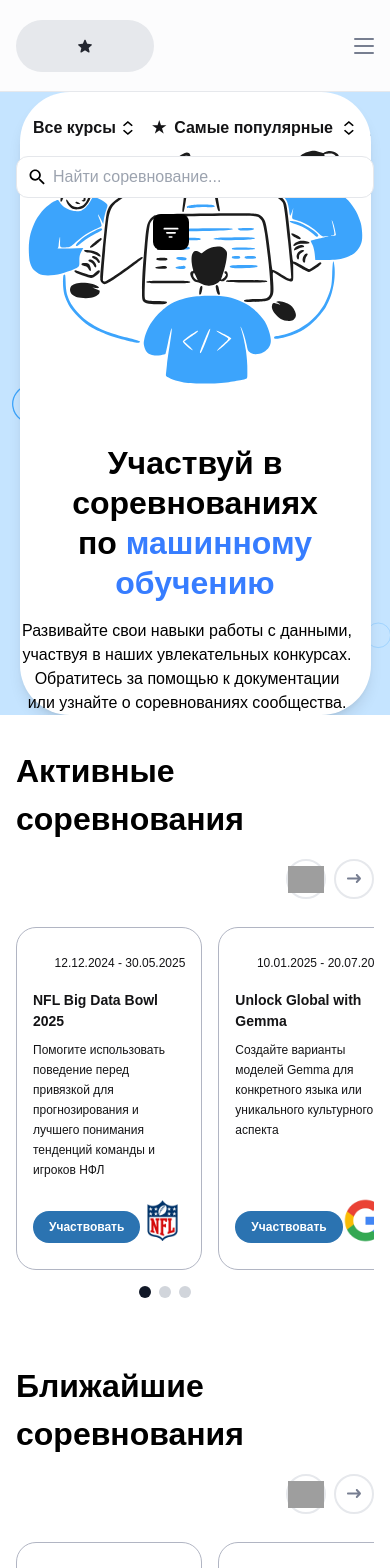
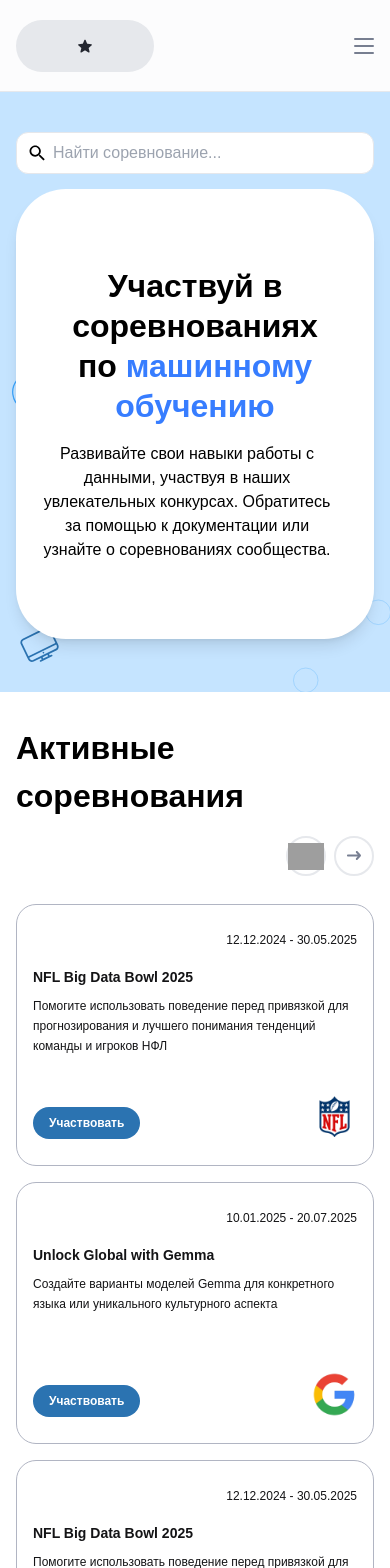
Before and after one commit to POLUPOKEER/RLArena, a React app: page /Competitions in a window 390 px wide. Shown: the top 1568 px of the page. Built offline with nearby package versions, Linux system fonts and the light colour scheme; grey boxes are pictures that could not be loaded; the HTML template or start-up script is replaced by a standard one.

Commit message:
competitons page adaptive

```diff
--- a/src/App.jsx
+++ b/src/App.jsx
@@ -6,12 +6,7 @@
 import Header from "./components/Header";
 import Hero from "./components/Hero";
 import News from "./components/News";
-import CompetitionHero from "./components/CompetitionHero";
-import CompetitionTabs from "./components/competitionTabs";
-import СompetitionTabsNow from "./components/СompetitionTabsNow.jsx";
-import CompetitionList from "./components/CompetitionList.jsx";
-import ComHero from "./components/ComHero.jsx";
-import TabMenu from "./components/TabMenu.jsx";
+
 import Course from "./components/Course.jsx";
 import "./index.css";
 import TabMenuCourse from "./components/TabMenuCourse.jsx";
@@ -20,6 +15,7 @@
 import FAQpage from "./pages/FAQpage.jsx";
 import LearningPage from "./pages/LearningPage.jsx";
 import CompetitionPage from "./pages/CompetitionPage.jsx";
+import CompetitonsPage from "./pages/CompetitonsPage.jsx";
 
 const App = () => {
   return (
@@ -47,18 +43,7 @@
             </>
           }
         />
-        <Route
-          path="/Competitions"
-          element={
-            <>
-              <CompetitionHero />
-              <CompetitionTabs />
-              <СompetitionTabsNow />
-              <CompetitionList />
-              <Footer />
-            </>
-          }
-        />
+        <Route path="/Competitions" element={<CompetitonsPage />} />
         <Route path="/learning" element={<LearningPage />} />
         <Route
           path="/forum"
--- a/src/components/CompetitionCard.jsx
+++ b/src/components/CompetitionCard.jsx
@@ -17,7 +17,7 @@
   };
 
   return (
-    <div className="w-full md:w-[352px] min-h-[262px] border border-[#b1b5c3] rounded-[20px] px-4 md:px-[21px] py-[26px] flex flex-col justify-between gap-[18px]">
+    <div className="w-full min-h-[262px] border border-[#b1b5c3] rounded-[20px] px-4 md:px-[21px] py-[26px] flex flex-col justify-between gap-[18px]">
       <span className="text-[#141416] text-[12px] self-end">
         {start_date} - {end_date}
       </span>
--- a/src/components/CompetitionHero.jsx
+++ b/src/components/CompetitionHero.jsx
@@ -1,11 +1,11 @@
-import { useState } from 'react';
+import { useState } from "react";
 
 const CompetitionsHero = () => {
   const [isDropdownVisible, setIsDropdownVisible] = useState(false);
   const competitions = [
-    'NFL Big Data Bowl 2025',
-    'Unlock Global with Gemma',
-    'Time Market Data Forecasting',
+    "NFL Big Data Bowl 2025",
+    "Unlock Global with Gemma",
+    "Time Market Data Forecasting",
   ];
 
   const toggleDropdown = () => setIsDropdownVisible((prevState) => !prevState);
@@ -13,9 +13,9 @@
   return (
     <div className="relative w-full min-h-[600px] md:h-[726px] bg-primary overflow-hidden flex items-center justify-center">
       {/* Верхний контент (перемещаем немного ниже) */}
-      <div className="absolute top-2 w-full flex justify-center z-30 px-4 md:px-8">
-        <div className="flex flex-col md:flex-row justify-between items-center w-full max-w-4xl py-4 space-y-4 md:space-y-0">
-          <div className="flex gap-4">
+      <div className="absolute top-2 w-full flex justify-center z-30 px-4">
+        <div className="flex flex-col md:flex-row justify-between items-center w-full max-w-4xl py-4 space-y-4 md:space-y-0 mx-0 lg:mx-40">
+          <div className="flex gap-4 hidden xl:flex">
             <div className="relative">
               <button
                 onClick={toggleDropdown}
@@ -45,15 +45,15 @@
               <img src="/Options.svg" alt="Options" className="w-4 h-4" />
             </button>
           </div>
-          <div className="flex items-center border rounded-xl px-3 py-2 bg-white w-full md:w-1/2 lg:w-1/7">
-            <img src="/Search.svg" alt="Options" className="w-4 h-4  mr-2" />
+          <div className="flex items-center border rounded-xl px-3 py-2 bg-white w-full lg:w-1/2">
+            <img src="/Search.svg" alt="Options" className="w-4 h-4 mr-2" />
             <input
               type="text"
               placeholder="Найти соревнование..."
               className="outline-none w-full"
             />
           </div>
-          <button className=" bg-black p-2 rounded-[8px] -ml-12">
+          <button className="hidden lg:flex bg-black p-2 rounded-[8px] -ml-12">
             <svg
               className="w-5 h-5 md:w-6 md:h-6 text-white"
               fill="none"
@@ -63,18 +63,16 @@
               viewBox="0 0 24 24"
               stroke="currentColor"
             >
-               <path d="M4 8h16M7 13h10M10 18h3M14" />
+              <path d="M4 8h16M7 13h10M10 18h3M14" />
             </svg>
           </button>
-
         </div>
       </div>
 
-
       {/* Центральная фигура (контент на фоне) */}
-      <div className="relative flex flex-col items-center justify-center w-[90%] md:w-[70%] h-[75%] bg-white shadow-lg rounded-[50px] z-20">
-        <div className="md:grid md:grid-cols-2 gap-8 items-center">
-          <div className="flex justify-center items-center md:justify-end overflow-hidden">
+      <div className="relative flex flex-col items-center justify-center md:mx-10 mx-4 lg:mx-40 mb-4 mt-[60px] h-[450px] bg-white shadow-lg rounded-[50px] z-20">
+        <div className="flex lg:grid lg:grid-cols-2 gap-8 items-center p-5">
+          <div className="flex justify-center items-center md:justify-end overflow-hidden hidden lg:block">
             <img
               src="/Group 362.svg"
               alt="Competition illustration"
@@ -82,15 +80,15 @@
             />
           </div>
 
-          <div className="space-y-4 md:space-y-6 text-center md:text-left max-w-full">
-            <h1 className="text-[32px] md:text-[48px] lg:text-[64px] leading-tight md:leading-[56px] lg:leading-[72px] font-bold overflow-wrap break-words">
-              Участвуй в соревнованиях <br /> по{' '}
+          <div className="space-y-4 md:space-y-6 text-center text-center lg:text-left max-w-full">
+            <h1 className="text-[32px] lg:text-[40px] xl:text-[54px] leading-tight md:leading-[56px] xl:leading-[72px] font-bold overflow-wrap">
+              Участвуй в соревнованиях <br /> по{" "}
               <span className="text-[#377dff]">машинному обучению</span>
             </h1>
-            <p className="text-[16px] md:text-[18px] leading-[24px] md:leading-[28px] overflow-wrap break-words pr-4">
-              Развивайте свои навыки работы с данными, участвуя в наших увлекательных
-              конкурсах. Обратитесь за помощью к документации или узнайте о соревнованиях
-              сообщества.
+            <p className="text-[16px] md:text-[18px] leading-[24px] md:leading-[28px] overflow-wrap pr-4">
+              Развивайте свои навыки работы с данными, участвуя в наших
+              увлекательных конкурсах. Обратитесь за помощью к документации или
+              узнайте о соревнованиях сообщества.
             </p>
           </div>
         </div>
@@ -111,7 +109,7 @@
       <img
         src="/Union (1).svg"
         alt="Decorative shape"
-        className="absolute w-[8%] sm:w-[6%] lg:w-[5%] right-[5%] top-[5%]"
+        className="absolute w-[8%] sm:w-[6%] lg:w-[5%] right-[5%] top-[5%] hidden xl:block"
       />
 
       <svg
--- a/src/components/CompetitionList.jsx
+++ b/src/components/CompetitionList.jsx
@@ -1,31 +1,8 @@
-import { useState } from 'react';
-import CompetitionCard from './CompetitionCard';
+import { useState } from "react";
+import CompetitionCard from "./CompetitionCard";
+import { initialCompetitions } from "../helpers/competitons";
 
 const CompetitionList = () => {
-  const initialCompetitions = [
-    {
-      start_date: '12.12.2024',
-      end_date: '30.05.2025',
-      title: 'NFL Big Data Bowl 2025',
-      description: 'Помогите использовать поведение перед привязкой для прогнозирования и лучшего понимания тенденций команды и игроков НФЛ',
-      icon: '/nfl.png',
-    },
-    {
-      start_date: '10.01.2025',
-      end_date: '20.07.2025',
-      title: 'Unlock Global with Gemma',
-      description: 'Создайте варианты моделей Gemma для конкретного языка или уникального культурного аспекта',
-      icon: '/google.png',
-    },
-    {
-      start_date: '12.12.2024',
-      end_date: '30.05.2025',
-      title: 'Time Market Data Forecasting',
-      description: 'Спрогнозируйте реакцию участников финансового рынка, используя реальные данные.',
-      icon: '/market.png',
-    },
-  ];
-
   const [competitions, setCompetitions] = useState(initialCompetitions);
 
   const handleShowMore = () => {
@@ -36,7 +13,7 @@
   };
 
   return (
-    <div className="flex flex-col items-center py-8 px-4 md:px-8 lg:px-16">
+    <div className="flex flex-col items-center py-8 px-4 md:px-8 lg:px-[100px] xl:px-[160px]">
       {/* Заголовок слева */}
       <h2 className="text-[24px] md:text-[32px] font-bold text-left w-full max-w-6xl mb-6">
         Все
--- a/src/components/competitionTabs.jsx
+++ b/src/components/competitionTabs.jsx
@@ -1,45 +1,8 @@
-import { useState } from 'react';
-import CompetitionCard from './CompetitionCard';
+import { useState } from "react";
+import CompetitionCard from "./CompetitionCard";
+import { competitions } from "../helpers/competitons";
 
 const Competitions = () => {
-  const competitions = [
-    {
-      start_date: '12.12.2024',
-      end_date: '30.05.2025',
-      title: 'NFL Big Data Bowl 2025',
-      description: 'Помогите использовать поведение перед привязкой для прогнозирования и лучшего понимания тенденций команды и игроков НФЛ',
-      icon: '/nfl.png',
-    },
-    {
-      start_date: '10.01.2025',
-      end_date: '20.07.2025',
-      title: 'Unlock Global with Gemma',
-      description: 'Создайте варианты моделей Gemma для конкретного языка или уникального культурного аспекта',
-      icon: '/gemma.png',
-    },
-    {
-      start_date: '12.12.2024',
-      end_date: '30.05.2025',
-      title: 'NFL Big Data Bowl 2025',
-      description: 'Помогите использовать поведение перед привязкой для прогнозирования и лучшего понимания тенденций команды и игроков НФЛ',
-      icon: '/tmd.png',
-    },
-    {
-      start_date: '01.03.2025',
-      end_date: '15.08.2025',
-      title: 'AI for Good Challenge',
-      description: 'Используйте AI для решения глобальных проблем и выиграйте уникальные призы.',
-      icon: '/ai.png',
-    },
-    {
-      start_date: '05.04.2025',
-      end_date: '25.09.2025',
-      title: 'Data Science Hackathon',
-      description: 'Соревнование для решения сложных задач с использованием анализа данных.',
-      icon: '/hackathon.png',
-    },
-  ];
-
   const [currentIndex, setCurrentIndex] = useState(0);
   const maxVisible = 3; // Количество видимых карточек
 
@@ -48,11 +11,13 @@
   };
 
   const nextSlide = () => {
-    setCurrentIndex((prevIndex) => Math.min(prevIndex + 1, competitions.length - maxVisible));
+    setCurrentIndex((prevIndex) =>
+      Math.min(prevIndex + 1, competitions.length - maxVisible)
+    );
   };
 
   return (
-    <div className="flex flex-col min-h-[578px] items-center justify-center gap-4 md:gap-8 px-4 md:px-8 lg:px-[160px] py-8">
+    <div className="flex flex-col min-h-[578px] items-center justify-center gap-4 md:gap-8 px-4 md:px-8 lg:px-[100px] xl:px-[160px] py-8">
       {/* Контейнер для стрелок и слайдов */}
       <div className="flex flex-col  w-full max-w-6xl">
         {/* Заголовок слева, теперь выше слайдов */}
@@ -61,7 +26,9 @@
         </h1>
 
         {/* Стрелочки */}
-        <div className="flex justify-end max-w-5xl mb-4 ml-16"> {/* Добавлено margin-left */}
+        <div className="flex justify-end max-w-5xl mb-4 ml-16">
+          {" "}
+          {/* Добавлено margin-left */}
           <button
             onClick={prevSlide}
             className="border-[#E6E8EC] w-[40px] h-[40px] border-2 rounded-full flex items-center justify-center mx-2"
@@ -79,8 +46,10 @@
         </div>
 
         {/* Слайды */}
-        <div className="flex gap-4 overflow-hidden mt-3">
-          {competitions.slice(currentIndex, currentIndex + maxVisible).map((comp, index) => (
+        <div className="flex flex-col lg:flex-row gap-4 overflow-hidden mt-3">
+          {competitions
+            .slice(currentIndex, currentIndex + maxVisible)
+            .map((comp, index) => (
               <CompetitionCard
                 key={index}
                 start_date={comp.start_date}
@@ -93,11 +62,13 @@
         </div>
 
         {/* Индикатор слайдов (точки) */}
-        <div className="flex justify-center  mt-4 gap-2 mr-[60px]">
+        <div className="flex justify-center mt-4 gap-2">
           {competitions.slice(0, competitions.length - 2).map((_, index) => (
             <div
               key={index}
-              className={`w-3 h-3 rounded-full ${currentIndex === index ? 'bg-gray-900' : 'bg-gray-300'}`}
+              className={`w-3 h-3 rounded-full ${
+                currentIndex === index ? "bg-gray-900" : "bg-gray-300"
+              }`}
             ></div>
           ))}
         </div>
--- a/src/components/СompetitionTabsNow.jsx
+++ b/src/components/СompetitionTabsNow.jsx
@@ -1,45 +1,8 @@
-import { useState } from 'react';
-import CompetitionCard from './CompetitionCard';
+import { useState } from "react";
+import CompetitionCard from "./CompetitionCard";
+import { competitions } from "../helpers/competitons";
 
 const CompetitionTabsNow = () => {
-  const competitions = [
-    {
-      start_date: '12.12.2024',
-      end_date: '30.05.2025',
-      title: 'NFL Big Data Bowl 2025',
-      description: 'Помогите использовать поведение перед привязкой для прогнозирования и лучшего понимания тенденций команды и игроков НФЛ',
-      icon: '/nfl.png',
-    },
-    {
-      start_date: '10.01.2025',
-      end_date: '20.07.2025',
-      title: 'Unlock Global with Gemma',
-      description: 'Создайте варианты моделей Gemma для конкретного языка или уникального культурного аспекта',
-      icon: '/gemma.png',
-    },
-    {
-      start_date: '12.12.2024',
-      end_date: '30.05.2025',
-      title: 'NFL Big Data Bowl 2025',
-      description: 'Помогите использовать поведение перед привязкой для прогнозирования и лучшего понимания тенденций команды и игроков НФЛ',
-      icon: '/tmd.png',
-    },
-    {
-      start_date: '01.03.2025',
-      end_date: '15.08.2025',
-      title: 'AI for Good Challenge',
-      description: 'Используйте AI для решения глобальных проблем и выиграйте уникальные призы.',
-      icon: '/ai.png',
-    },
-    {
-      start_date: '05.04.2025',
-      end_date: '25.09.2025',
-      title: 'Data Science Hackathon',
-      description: 'Соревнование для решения сложных задач с использованием анализа данных.',
-      icon: '/hackathon.png',
-    },
-  ];
-
   const [currentIndex, setCurrentIndex] = useState(0);
   const maxVisible = 3; // Количество видимых карточек
 
@@ -48,11 +11,13 @@
   };
 
   const nextSlide = () => {
-    setCurrentIndex((prevIndex) => Math.min(prevIndex + 1, competitions.length - maxVisible));
+    setCurrentIndex((prevIndex) =>
+      Math.min(prevIndex + 1, competitions.length - maxVisible)
+    );
   };
 
   return (
-    <div className="flex flex-col min-h-[578px] items-center justify-center gap-4 md:gap-8 px-4 md:px-8 lg:px-[160px] py-8">
+    <div className="flex flex-col min-h-[578px] items-center justify-center gap-4 md:gap-8 px-4 md:px-8 lg:px-[100px] xl:px-[160px] py-8">
       {/* Контейнер для стрелок и слайдов */}
       <div className="flex flex-col  w-full max-w-6xl">
         {/* Заголовок слева, теперь выше слайдов */}
@@ -61,7 +26,9 @@
         </h1>
 
         {/* Стрелочки */}
-        <div className="flex justify-end max-w-5xl mb-4 ml-16"> {/* Добавлено margin-left */}
+        <div className="flex justify-end max-w-5xl mb-4 ml-16">
+          {" "}
+          {/* Добавлено margin-left */}
           <button
             onClick={prevSlide}
             className="border-[#E6E8EC] w-[40px] h-[40px] border-2 rounded-full flex items-center justify-center mx-2"
@@ -79,8 +46,10 @@
         </div>
 
         {/* Слайды */}
-        <div className="flex gap-4 overflow-hidden mt-3">
-          {competitions.slice(currentIndex, currentIndex + maxVisible).map((comp, index) => (
+        <div className="flex flex-col lg:flex-row gap-4 overflow-hidden mt-3">
+          {competitions
+            .slice(currentIndex, currentIndex + maxVisible)
+            .map((comp, index) => (
               <CompetitionCard
                 key={index}
                 start_date={comp.start_date}
@@ -93,11 +62,13 @@
         </div>
 
         {/* Индикатор слайдов (точки) */}
-        <div className="flex justify-center mt-4 gap-2 mr-[60px]">
+        <div className="flex justify-center mt-4 gap-2">
           {competitions.slice(0, competitions.length - 2).map((_, index) => (
             <div
               key={index}
-              className={`w-3 h-3 rounded-full ${currentIndex === index ? 'bg-gray-900' : 'bg-gray-300'}`}
+              className={`w-3 h-3 rounded-full ${
+                currentIndex === index ? "bg-gray-900" : "bg-gray-300"
+              }`}
             ></div>
           ))}
         </div>
--- /dev/null
+++ b/src/helpers/competitons.js
@@ -0,0 +1,66 @@
+export const competitions = [
+  {
+    start_date: "12.12.2024",
+    end_date: "30.05.2025",
+    title: "NFL Big Data Bowl 2025",
+    description:
+      "Помогите использовать поведение перед привязкой для прогнозирования и лучшего понимания тенденций команды и игроков НФЛ",
+    icon: "/nfl.png",
+  },
+  {
+    start_date: "10.01.2025",
+    end_date: "20.07.2025",
+    title: "Unlock Global with Gemma",
+    description:
+      "Создайте варианты моделей Gemma для конкретного языка или уникального культурного аспекта",
+    icon: "/gemma.png",
+  },
+  {
+    start_date: "12.12.2024",
+    end_date: "30.05.2025",
+    title: "NFL Big Data Bowl 2025",
+    description:
+      "Помогите использовать поведение перед привязкой для прогнозирования и лучшего понимания тенденций команды и игроков НФЛ",
+    icon: "/tmd.png",
+  },
+  {
+    start_date: "01.03.2025",
+    end_date: "15.08.2025",
+    title: "AI for Good Challenge",
+    description:
+      "Используйте AI для решения глобальных проблем и выиграйте уникальные призы.",
+    icon: "/ai.png",
+  },
+  {
+    start_date: "05.04.2025",
+    end_date: "25.09.2025",
+    title: "Data Science Hackathon",
+    description:
+      "Соревнование для решения сложных задач с использованием анализа данных.",
+    icon: "/hackathon.png",
+  },
+];
+
+export const initialCompetitions = [
+  {
+    start_date: '12.12.2024',
+    end_date: '30.05.2025',
+    title: 'NFL Big Data Bowl 2025',
+    description: 'Помогите использовать поведение перед привязкой для прогнозирования и лучшего понимания тенденций команды и игроков НФЛ',
+    icon: '/nfl.png',
+  },
+  {
+    start_date: '10.01.2025',
+    end_date: '20.07.2025',
+    title: 'Unlock Global with Gemma',
+    description: 'Создайте варианты моделей Gemma для конкретного языка или уникального культурного аспекта',
+    icon: '/google.png',
+  },
+  {
+    start_date: '12.12.2024',
+    end_date: '30.05.2025',
+    title: 'Time Market Data Forecasting',
+    description: 'Спрогнозируйте реакцию участников финансового рынка, используя реальные данные.',
+    icon: '/market.png',
+  },
+];
--- /dev/null
+++ b/src/pages/CompetitonsPage.jsx
@@ -0,0 +1,19 @@
+import CompetitionHero from "../components/CompetitionHero.jsx";
+import CompetitionTabs from "../components/competitionTabs.jsx";
+import СompetitionTabsNow from "../components/СompetitionTabsNow.jsx";
+import CompetitionList from "../components/CompetitionList.jsx";
+import Footer from "../components/Footer.jsx";
+
+const CompetitonsPage = () => {
+  return (
+    <>
+      <CompetitionHero />
+      <CompetitionTabs />
+      <СompetitionTabsNow />
+      <CompetitionList />
+      <Footer />
+    </>
+  );
+};
+
+export default CompetitonsPage;
```
Lines whose indentation alone changed are shown as unchanged.
